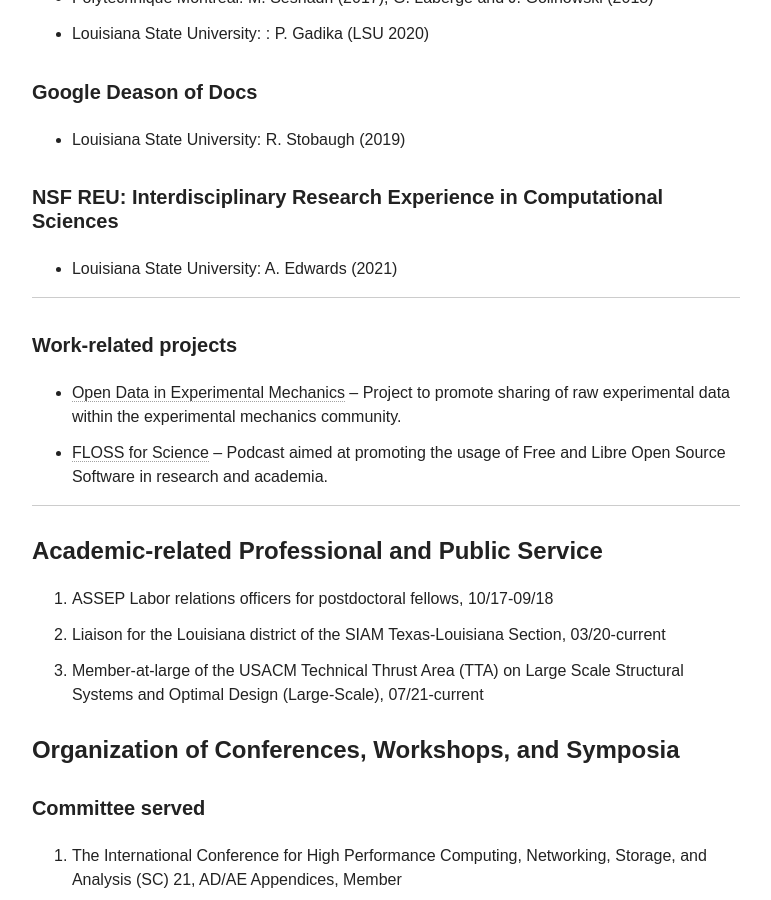
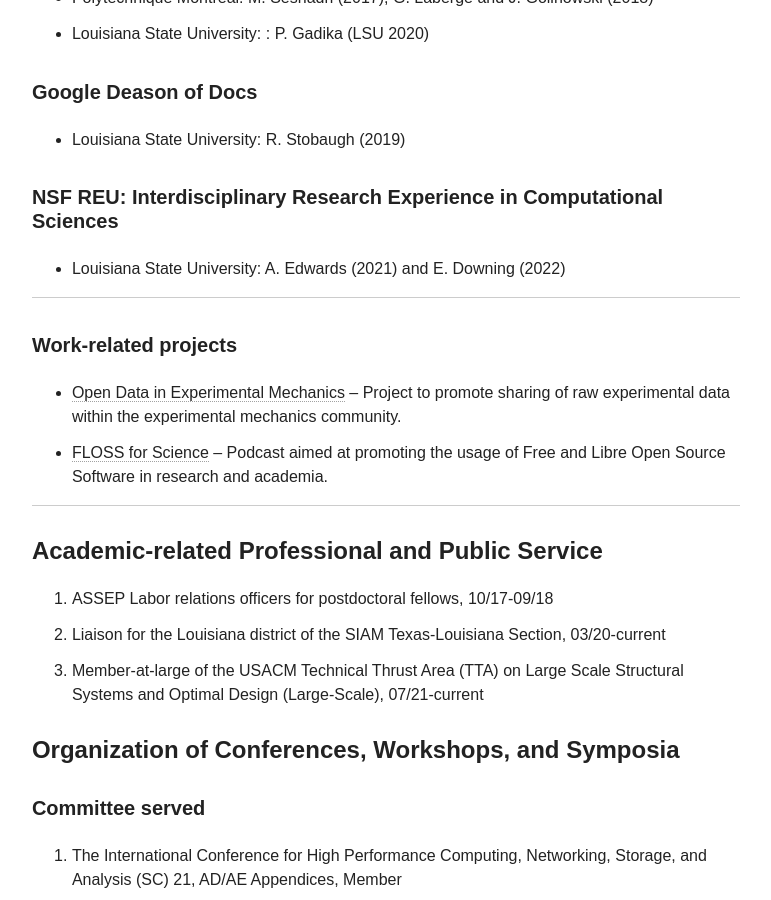
Before and after one commit to diehlpk/diehlpk.github.io, a Jekyll site: the page built from cv/index.md, in a window 1280 px wide and 900 px high, scrolled down 10846 px. Shown: the whole window, without its empty margins (254-1025 px from the left). Built offline with Jekyll 4.4.1, drawn with Linux system fonts in a browser that asks for light colours; nearby versions of some CDN libraries; some web fonts are replaced.

Commit message:
Uodate CV

```diff
--- a/cv/index.md
+++ b/cv/index.md
@@ -285,7 +285,7 @@
 
 ##### NSF REU: Interdisciplinary Research Experience in Computational Sciences
 
-* Louisiana State University: A. Edwards (2021)
+* Louisiana State University: A. Edwards (2021) and E. Downing (2022)
 
 ---
 
```
Also changed, not shown: 2 other files.
